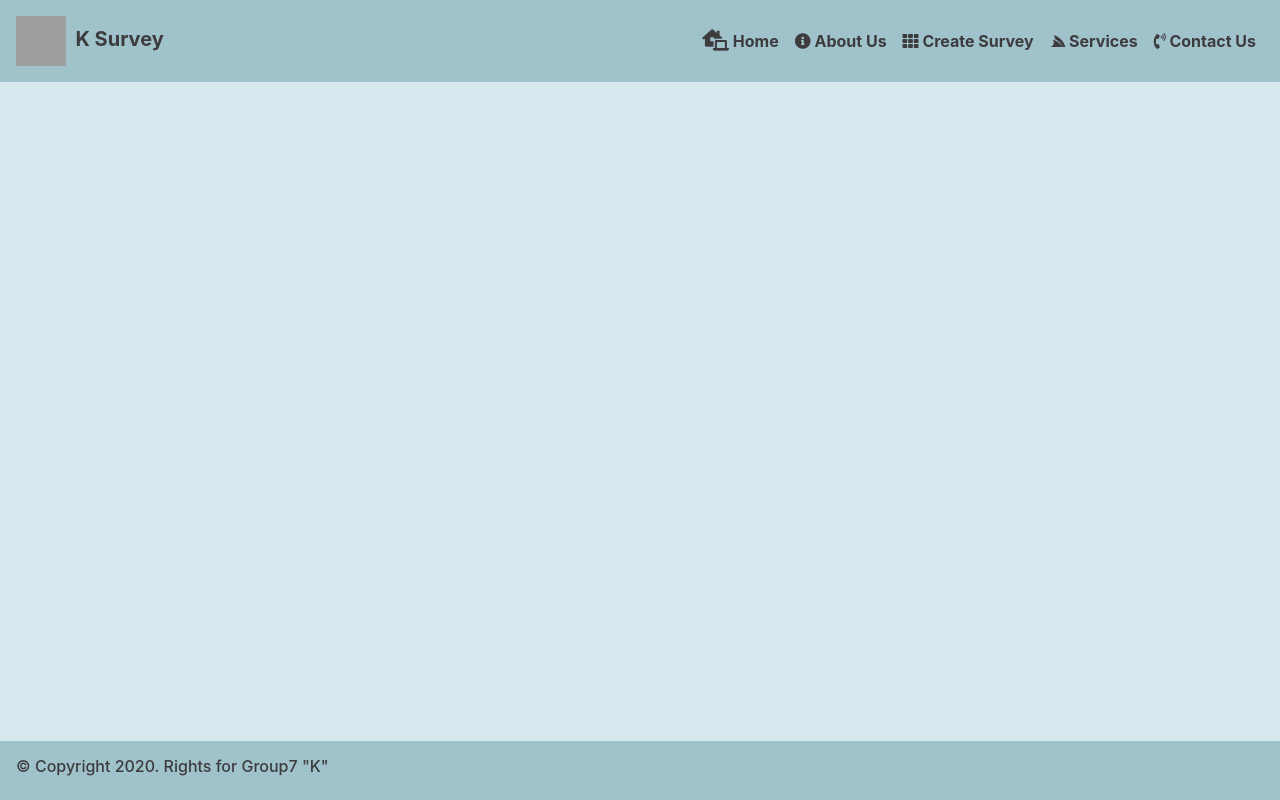
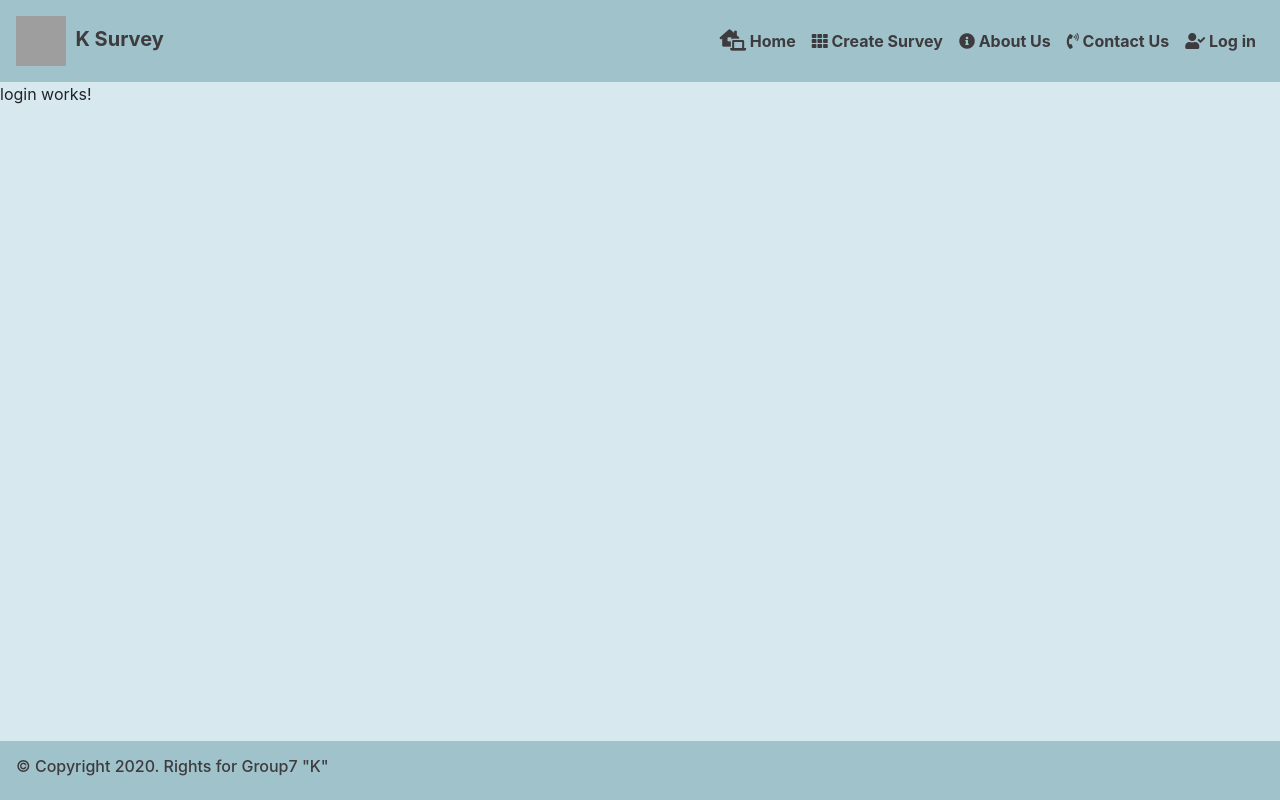
Before and after one commit to jiye9701/GroupProject-Group7, an Angular app in the folder client/: page /login in a window 1280 px wide. Before the commit this address led to /. Built offline with nearby package versions, Linux system fonts and the light colour scheme; grey boxes are pictures that could not be loaded.

Commit message:
Add log in page & change navbar

```diff
--- a/client/src/app/app-routing.module.ts
+++ b/client/src/app/app-routing.module.ts
@@ -3,15 +3,15 @@ import { Routes, RouterModule } from '@angular/router';
 import { AboutComponent } from './pages/about/about.component';
 import { ContactComponent } from './pages/contact/contact.component';
 import { HomeComponent } from './pages/home/home.component';
+import { LoginComponent } from './pages/login/login.component';
 import { ProductsComponent } from './pages/products/products.component';
-import { ServicesComponent } from './pages/services/services.component';
 
 const routes: Routes = [
   {path: 'home', component : HomeComponent, data: {title: 'Home'}},
   {path: 'about', component : AboutComponent, data: {title: 'About'}},
   {path: 'products', component : ProductsComponent, data: {title: 'Create Survey'}},
-  {path: 'services', component : ServicesComponent, data: {title: 'Services'}},
   {path: 'contact', component : ContactComponent, data: {title: 'Contact'}},
+  {path: 'login', component: LoginComponent, data: {title:'Log in'}},
   {path: '', redirectTo : '/home', pathMatch:'full'},
 ];
 
--- a/client/src/app/app.module.ts
+++ b/client/src/app/app.module.ts
@@ -22,8 +22,8 @@ import { HomeComponent } from './pages/home/home.component';
 import { AboutComponent } from './pages/about/about.component';
 import { ContactComponent } from './pages/contact/contact.component';
 import { ProductsComponent } from './pages/products/products.component';
-import { ServicesComponent } from './pages/services/services.component';
 import { BasePageComponent } from './partials/base-page/base-page.component';
+import { LoginComponent } from './pages/login/login.component';
 
 @NgModule({
   declarations: [
@@ -34,8 +34,8 @@ import { BasePageComponent } from './partials/base-page/base-page.component';
     AboutComponent,
     ContactComponent,
     ProductsComponent,
-    ServicesComponent,
-    BasePageComponent
+    BasePageComponent,
+    LoginComponent
   ],
   imports: [
     BrowserModule,
--- /dev/null
+++ b/client/src/app/pages/login/login.component.html
@@ -0,0 +1 @@
+<p>login works!</p>
--- /dev/null
+++ b/client/src/app/pages/login/login.component.ts
@@ -0,0 +1,15 @@
+import { Component, OnInit } from '@angular/core';
+
+@Component({
+  selector: 'app-login',
+  templateUrl: './login.component.html',
+  styleUrls: ['./login.component.css']
+})
+export class LoginComponent implements OnInit {
+
+  constructor() { }
+
+  ngOnInit(): void {
+  }
+
+}
--- a/client/src/app/pages/services/services.component.html
+++ /dev/null
@@ -1 +0,0 @@
-<app-base-page></app-base-page>
--- a/client/src/app/pages/services/services.component.ts
+++ /dev/null
@@ -1,19 +0,0 @@
-import { Component, OnInit } from '@angular/core';
-import { BasePageComponent } from '../../partials/base-page/base-page.component';
-import { ActivatedRoute } from '@angular/router';
-
-@Component({
-  selector: 'app-services',
-  templateUrl: './services.component.html',
-  styleUrls: ['./services.component.css']
-})
-export class ServicesComponent extends BasePageComponent implements OnInit {
-
-  constructor(route: ActivatedRoute) {
-    super(route);
-    }
-
-  ngOnInit(): void {
-  }
-
-}
--- a/client/src/app/partials/header/header.component.html
+++ b/client/src/app/partials/header/header.component.html
@@ -14,15 +14,11 @@
         </li>
 
         <li class="nav-item">
-            <a class="nav-link navbar-text" href="/about"><i class="fas fa-info-circle"></i> About Us </a>
+          <a class="nav-link navbar-text" href="/products"><i class="fas fa-th"></i> Create Survey </a>
         </li>
 
         <li class="nav-item">
-            <a class="nav-link navbar-text" href="/products"><i class="fas fa-th"></i> Create Survey </a>
-        </li>
-
-        <li class="nav-item">
-            <a class="nav-link navbar-text" href="/services"><i class="fab fa-servicestack"></i> Services </a>
+            <a class="nav-link navbar-text" href="/about"><i class="fas fa-info-circle"></i> About Us </a>
         </li>
 
         <!--
@@ -35,6 +31,10 @@
         <a class="nav-link navbar-text" href="/contact"><i class="fas fa-phone-volume"></i> Contact Us </a>
         </li>
 
+        <li class="nav-item">
+          <a class="nav-link navbar-text" href="/login"><i class="fas fa-user-check"></i> Log in </a>
+          </li>
+
       </ul>
 
     </div>
```
Also changed, not shown: client/src/app/pages/login/login.component.css (added).
